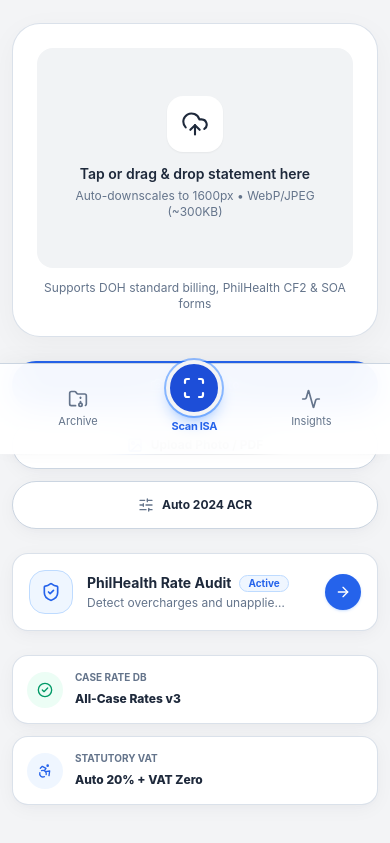
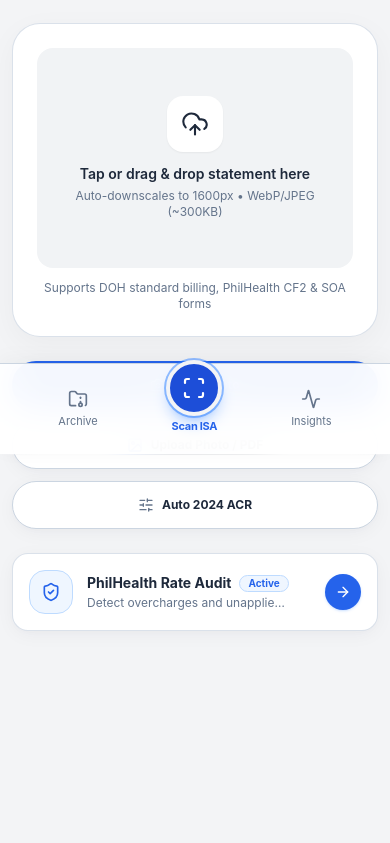
Before and after one commit to l4hgs/BillLensPH, a Next.js app: page /scanner in a window 390 px wide. Shown: the part 390-1233 px from the top of the page. After the commit the page ends 1117 px from the top, so only its background shows below. Built offline with nearby package versions, Linux system fonts and the light colour scheme; no server answers.

Commit message:
refactor(scanner): remove case rate db and statutory vat cards from scan hub

```diff
--- a/src/app/scanner/page.tsx
+++ b/src/app/scanner/page.tsx
@@ -8,8 +8,6 @@ import {
   SlidersHorizontal,
   ShieldCheck,
   ArrowRight,
-  CheckCircle2,
-  Accessibility,
   AlertCircle,
 } from "lucide-react";
 import { Card, CardContent } from "@/components/ui/card";
@@ -572,37 +570,6 @@ export default function ScannerPage() {
           </CardContent>
         </Link>
       </Card>
-
-      {/* 2-Column Info Grid */}
-      <div className="grid grid-cols-1 sm:grid-cols-2 gap-3 sm:gap-4 w-full">
-        <div className="p-3.5 sm:p-4 rounded-2xl bg-white border border-[#CBD5E1]/70 shadow-soft flex items-center gap-3">
-          <div className="w-9 h-9 rounded-full bg-emerald-50 text-emerald-600 flex items-center justify-center shrink-0">
-            <CheckCircle2 className="w-4 h-4" />
-          </div>
-          <div>
-            <span className="text-[10px] uppercase font-bold text-[#64748B] block">
-              Case Rate DB
-            </span>
-            <span className="font-extrabold text-xs sm:text-sm text-[#1E293B]">
-              All-Case Rates v3
-            </span>
-          </div>
-        </div>
-
-        <div className="p-3.5 sm:p-4 rounded-2xl bg-white border border-[#CBD5E1]/70 shadow-soft flex items-center gap-3">
-          <div className="w-9 h-9 rounded-full bg-blue-50 text-[#2563EB] flex items-center justify-center shrink-0">
-            <Accessibility className="w-4 h-4" />
-          </div>
-          <div>
-            <span className="text-[10px] uppercase font-bold text-[#64748B] block">
-              Statutory VAT
-            </span>
-            <span className="font-extrabold text-xs sm:text-sm text-[#1E293B]">
-              Auto 20% + VAT Zero
-            </span>
-          </div>
-        </div>
-      </div>
     </div>
   );
 }
```
